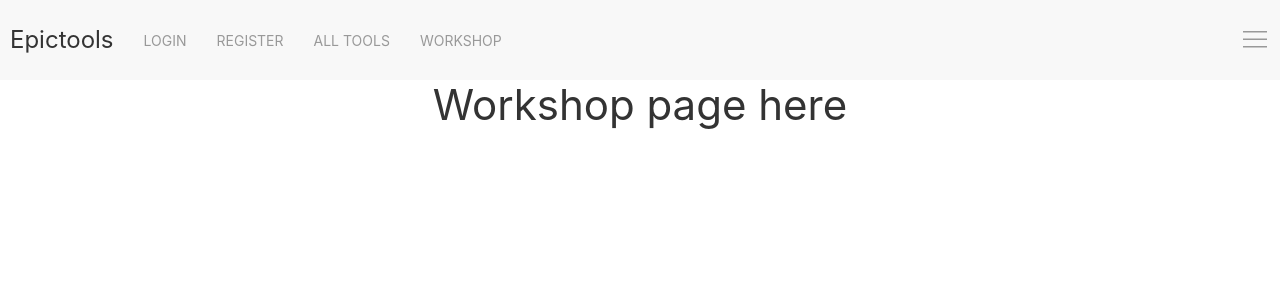
After one commit to flashybolt/epictools-old, a Flask app: page /workshop in a window 1280 px wide. The commit adds this page. Shown: the top 300 px of the page. Run offline with Flask 2, Linux system fonts and the light colour scheme; a user stored in the database is signed in; some libraries are stand-ins or nearby versions.

Commit message:
Added workshop page

```diff
--- a/app.py
+++ b/app.py
@@ -14,7 +14,12 @@ def home():
 @app.route('/tools', methods=['GET', 'POST'])
 @login_required
 def tools():
-    return render_template('tools.html', title="tools | Epictools")
+    return render_template('tools.html', title="Tools | Epictools")
+
+@app.route('/workshop', methods=['GET', 'POST'])
+@login_required
+def workshop():
+    return render_template('workshop.html', title="Workshop | Epictools")
 
 @app.route('/logout')
 @login_required
--- a/project/templates/base.html
+++ b/project/templates/base.html
@@ -90,9 +90,9 @@
       <div class="uk-navbar-left">
         <a href="{{url_for('home')}}" class="uk-navbar-item uk-logo uk-margin-small-left">Epictools</a>
         <ul class="uk-navbar-nav">
-          <li><a href="#">Login</a></li>
-          <li><a href="#">Register</a></li>
-          <li><a href="#">All Tools</a></li>
+          <li><a href="{{url_for('login')}}">Login</a></li>
+          <li><a href="{{url_for('register')}}">Register</a></li>
+          <li><a href="{{url_for('tools')}}">All Tools</a></li>
           <li><a href="#">Workshop</a></li>
         </ul>
       </div>
--- /dev/null
+++ b/project/templates/workshop.html
@@ -0,0 +1,4 @@
+{% extends "base.html" %}
+{% block content %}
+<h1>Workshop page here</h1>
+{% endblock %}
```
